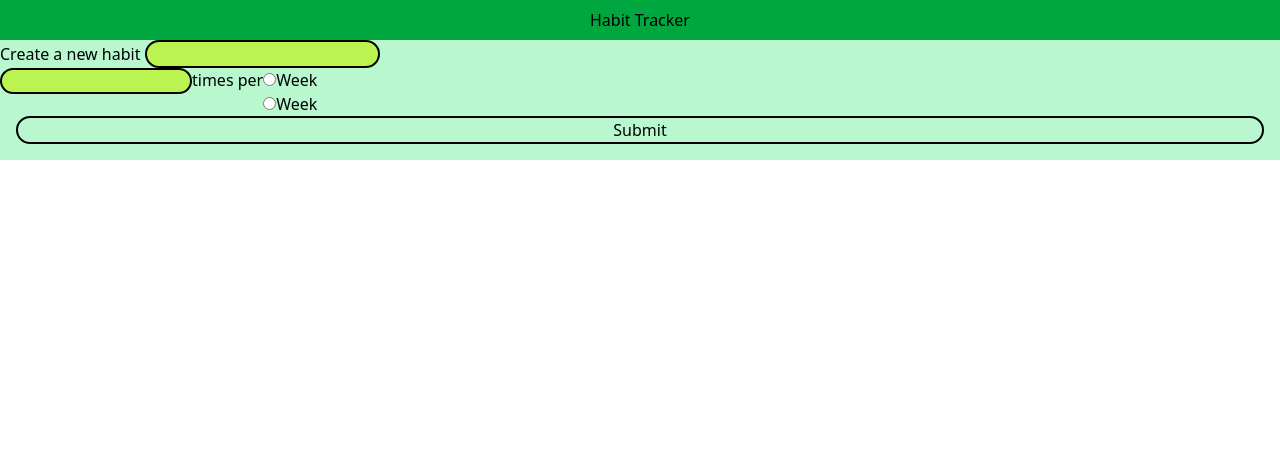
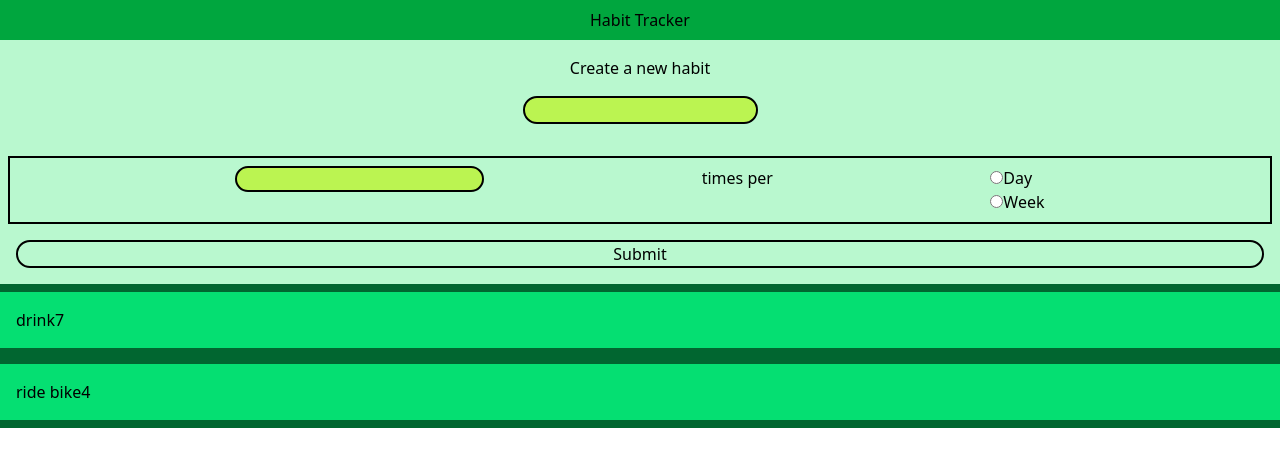
Before and after one commit to GruFRe/habit-tracker, a React (Vite) app: page / in a window 1280 px wide. Shown: the top 466 px of the page. Built offline with nearby package versions, Linux system fonts and the light colour scheme.

Commit message:
added some Styling to input form, linked HabitList and HabitList item

```diff
--- a/src/App.jsx
+++ b/src/App.jsx
@@ -1,12 +1,23 @@
+import { useState } from "react";
 import "./App.css";
 import { HabitForm } from "./components/HabitForm";
 import { Header } from "./components/Header";
+import { HabilList } from "./components/HabitList";
 
 function App() {
+	// useState for Array wich contains different habits, each is an object
+	const [habits, setHabits] = useState([
+		{ id: 1, text: "drink", count: 7, time: "day" },
+		{ id: 2, text: "ride bike", count: 4, time: "week" },
+	]);
+
+	useState(() => {}, [habits]);
+
 	return (
 		<div className="size-100%">
 			<Header />
-			<HabitForm />
+			<HabitForm setHabits={setHabits} habits={habits} />
+			<HabilList habits={habits} />
 		</div>
 	);
 }
--- a/src/components/HabitForm.jsx
+++ b/src/components/HabitForm.jsx
@@ -1,5 +1,5 @@
 // Component to create new Habits
-export const HabitForm = () => {
+export const HabitForm = ({ setHabits, habits }) => {
 	// define Variable with design to reuse it for different textfields
 	const textFieldDesign = "border-2 bg-lime-300 rounded-2xl w-fit max-w-md";
 	return (
@@ -7,37 +7,43 @@ export const HabitForm = () => {
 			{/* Form */}
 			<form className="bg-green-200 flex flex-col">
 				{/* Section for textinput and corresponding label */}
-				<section>
+				<section className="flex flex-col items-center p-4">
 					<label>Create a new habit </label>
 					<input
 						type="text"
 						id="habit"
 						name="habit"
 						required
-						className="border-2 bg-lime-300 rounded-2xl w-fit max-w-md"
+						className="border-2 bg-lime-300 rounded-2xl w-fit max-w-md m-4"
 					/>
 				</section>
 				{/* Section to select timeframe and repetitions */}
-				<sectionf className="flex flex-row">
+				<section className="border-2 flex flex-row justify-evenly mx-2 mb-4 p-2">
 					<input
 						type="int"
-						className="border-2 bg-lime-300 rounded-2xl w-[15%] h-[50%]"
+						className="border-2 bg-lime-300 rounded-2xl w-[20%] h-[50%]"
 					/>
 					<span>times per</span>
 					{/* Div for button Divs */}
 					<div>
 						<div>
-							<input type="radio" name="week" id="week" />
-							<label htmlFor="week">Week</label>
+							<input type="radio" name="day" id="day" />
+							<label htmlFor="day">Day</label>
 						</div>
 						<div>
 							<input type="radio" name="week" id="week" />
 							<label htmlFor="week">Week</label>
 						</div>
 					</div>
-				</sectionf>
+				</section>
 				{/* Submit Button, onClick should create a new Habit */}
-				<button className="border-2 rounded-2xl mb-4 mx-4">
+				<button
+					className="border-2 rounded-2xl mb-4 mx-4"
+					onClick={() => {
+						// To Do
+						setHabits([{}, ...habits]);
+					}}
+				>
 					Submit
 				</button>
 			</form>
--- a/src/components/HabitList.jsx
+++ b/src/components/HabitList.jsx
@@ -1 +1,19 @@
+import { HabitListItem } from "./HabitListItem";
+
 // Component wich lists all created Habits
+export const HabilList = ({ habits }) => {
+	return (
+		<div className="flex flex-col items-center bg-green-800">
+			{habits.map((habit) => {
+				return (
+					<HabitListItem
+						key={habit.id}
+						text={habit.text}
+						count={habit.count}
+						time={habit.time}
+					/>
+				);
+			})}
+		</div>
+	);
+};
--- a/src/components/HabitListItem.jsx
+++ b/src/components/HabitListItem.jsx
@@ -1 +1,9 @@
 // Component wihc represents a single List Item
+export const HabitListItem = ({ text, count, time }) => {
+	return (
+		<section className="bg-green-400 w-[100%] m-2 mx-4 p-4">
+			<span>{text}</span>
+			<span>{count}</span>
+		</section>
+	);
+};
```
